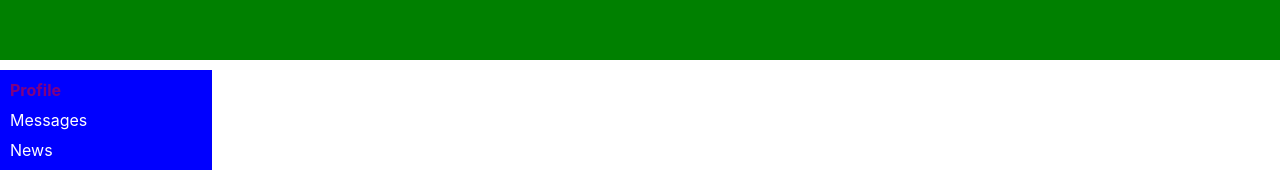
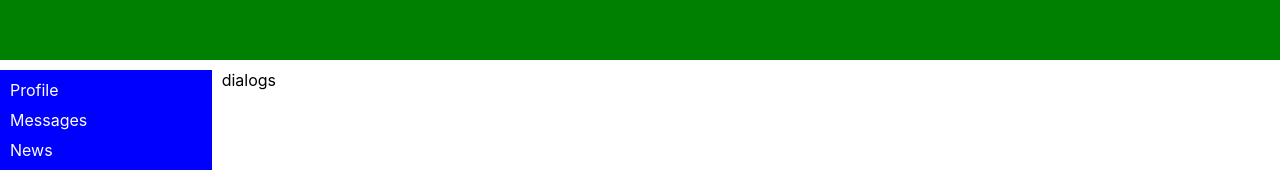
Before and after one commit to 0obitouchiha0/react-way-of-samurai, a React (Create React App) app: page / in a window 1280 px wide. Shown: the top 170 px of the page. Built offline with nearby package versions, Linux system fonts and the light colour scheme; the HTML template or start-up script is replaced by a standard one.

Commit message:
learned and added navlinks

```diff
--- a/src/App.js
+++ b/src/App.js
@@ -13,6 +13,7 @@
         <Header />
         <Nav />
         <Routes>
+          <Route path="/" element={<Dialogs />} />
           <Route path="/profile" element={<Profile />} />
           <Route path="/dialogs" element={<Dialogs />} />
           <Route path="/news" element={<Profile />} />
--- a/src/components/Nav/Nav.jsx
+++ b/src/components/Nav/Nav.jsx
@@ -1,23 +1,24 @@
 import classes from './Nav.module.css';
+import {NavLink} from 'react-router-dom';
 
 const Nav = () => {
   return (
     <nav>
         <ul>
           <li>
-            <a href="/profile" className="active"> Profile</a>
+            <NavLink to="/profile"> Profile</NavLink>
           </li>
           <li>
-            <a href="/dialogs"> Messages</a>
+          <NavLink to="/dialogs"> Messages</NavLink>
           </li>
           <li>
-            <a href="/news"> News</a>
+          <NavLink to="/news"> News</NavLink>
           </li>
           <li>
-            <a href="/music"> Music</a>
+          <NavLink to="/music"> Music</NavLink>
           </li>
           <li>
-            <a href="/settings">Settings</a>
+          <NavLink to="/settings">Settings</NavLink>
           </li>
         </ul>
       </nav>
```
